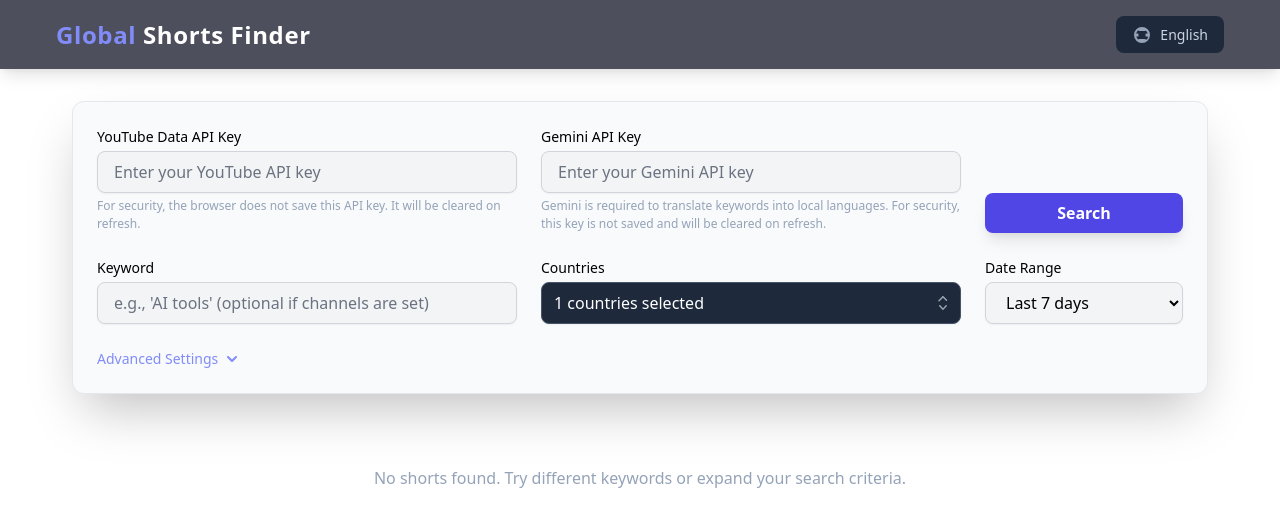
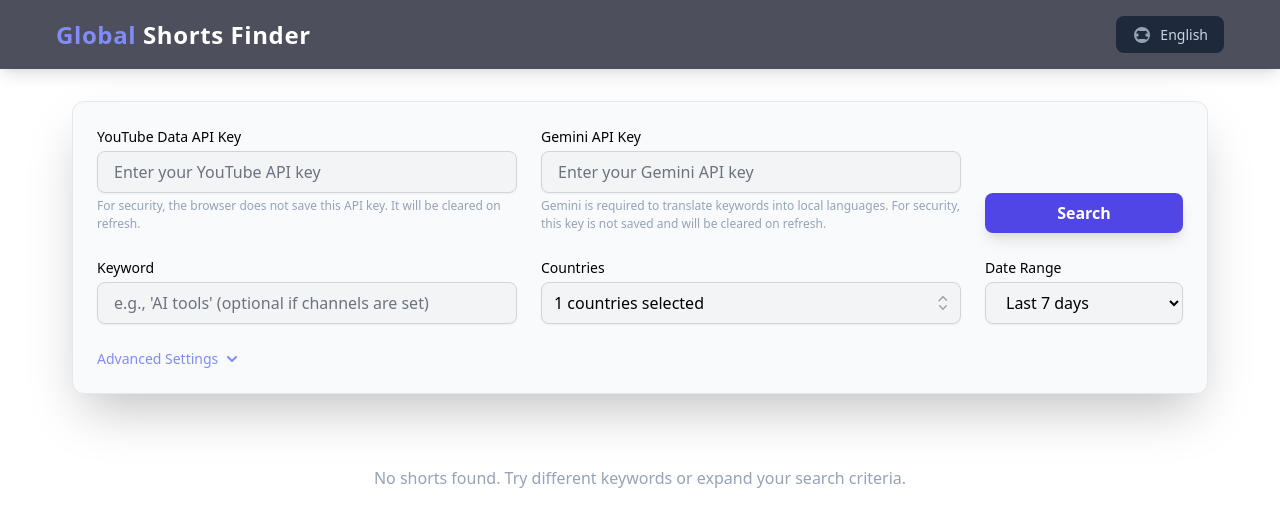
Before and after one commit to sujinkangdata11/sujin_sssss, a React (Vite) app: page / in a window 1280 px wide. Shown: the top 526 px of the page. Built offline with nearby package versions, Linux system fonts and the light colour scheme.

Commit message:
Update country selector colors: white background with black text

```diff
--- a/components/CountrySelector.css
+++ b/components/CountrySelector.css
@@ -6,8 +6,8 @@
 
 .country-selector-button {
   width: 100%;
-  background-color: var(--color-bg-secondary);
-  border: 1px solid var(--color-border-primary);
+  background-color: #f3f4f6; /* light grey background */
+  border: 1px solid #d1d5db; /* light grey border */
   border-radius: var(--radius-lg);
   box-shadow: var(--shadow-sm);
   padding-left: var(--spacing-3);
@@ -15,7 +15,7 @@
   padding-top: var(--spacing-2);
   padding-bottom: var(--spacing-2);
   text-align: left;
-  color: var(--color-text-white);
+  color: #000000; /* black text */
   cursor: pointer;
   transition: border-color var(--transition-fast), box-shadow var(--transition-fast);
 }
@@ -55,10 +55,10 @@
   z-index: 10;
   margin-top: var(--spacing-1);
   width: 100%;
-  background-color: var(--color-bg-secondary);
+  background-color: #ffffff; /* white background */
   box-shadow: var(--shadow-lg);
   border-radius: var(--radius-md);
-  border: 1px solid rgba(0, 0, 0, 0.05);
+  border: 1px solid #d1d5db; /* light grey border */
   max-height: 15rem;
   overflow-y: auto;
 }
@@ -69,16 +69,16 @@
 
 .country-selector-search {
   width: 100%;
-  background-color: var(--color-bg-tertiary);
-  border: 1px solid var(--color-border-primary);
+  background-color: #f3f4f6; /* light grey background */
+  border: 1px solid #d1d5db; /* light grey border */
   border-radius: var(--radius-md);
   padding: var(--spacing-3);
-  color: var(--color-text-white);
+  color: #000000; /* black text */
   transition: border-color var(--transition-fast), box-shadow var(--transition-fast);
 }
 
 .country-selector-search::placeholder {
-  color: var(--color-text-tertiary);
+  color: #6b7280; /* grey placeholder text */
 }
 
 .country-selector-search:focus {
@@ -88,7 +88,7 @@
 }
 
 .country-selector-option {
-  color: var(--color-text-gray-200);
+  color: #000000; /* black text */
   cursor: pointer;
   user-select: none;
   position: relative;
@@ -97,7 +97,7 @@
 }
 
 .country-selector-option:hover {
-  background-color: var(--color-bg-tertiary);
+  background-color: #f3f4f6; /* light grey hover */
 }
 
 .country-selector-option-content {
```
